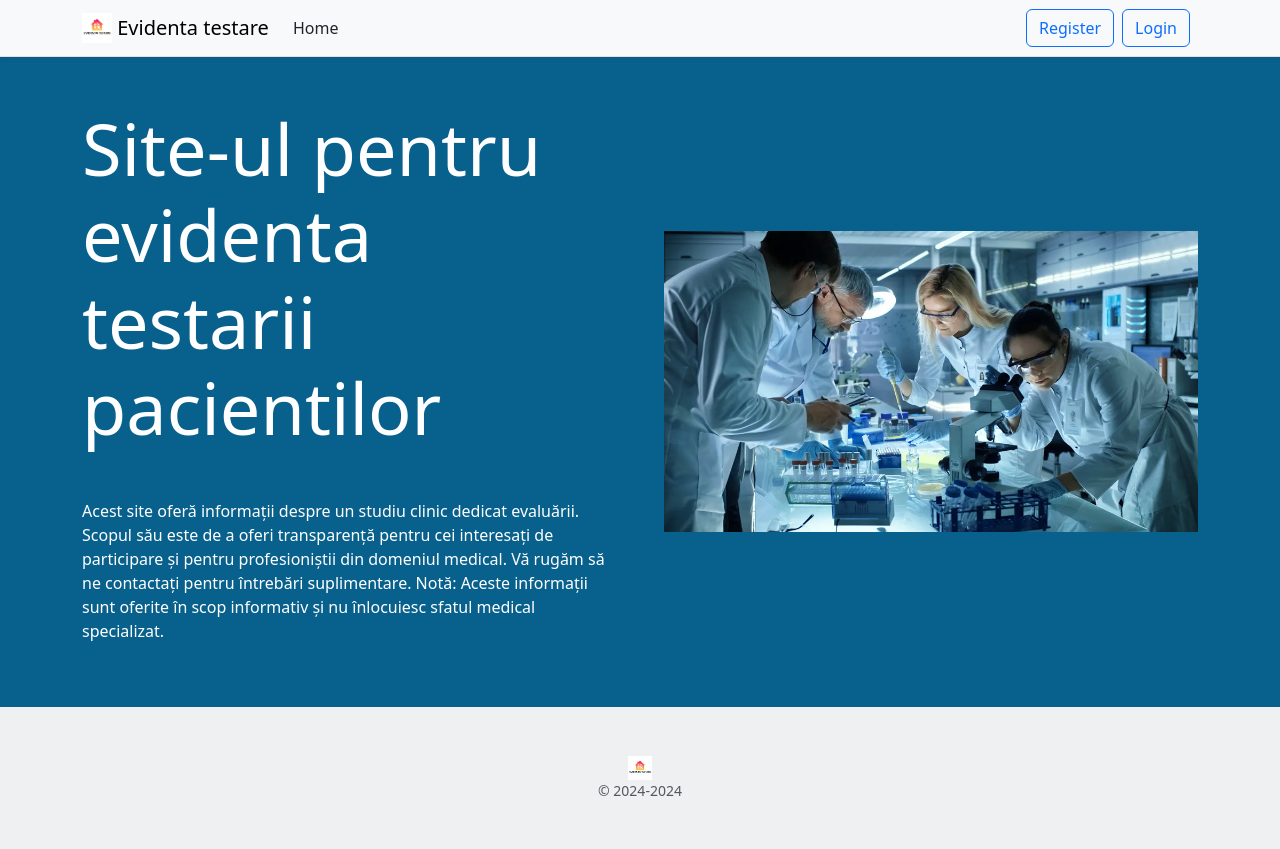
After one commit to SicKCristi/Meds_Testing, a PHP site: page /index_medic.php in a window 1280 px wide. The commit adds this page. Run offline with PHP 8.4, Linux system fonts and the light colour scheme.

Commit message:
Crearea a doua pagini index pentru cele doua roluri + Modificarile necesare la login/register + Modificarea headerului comun tuturor paginilor index

```diff
--- /dev/null
+++ b/index_medic.php
@@ -0,0 +1,24 @@
+<?php
+    include "layout/header.php"
+?>
+
+    <div style="background-color: #08618d">
+        <div class="container text-white py-5">
+            <div class="row align-items-center g-5">
+                <div class="col-md-6">
+                    <h1 class="mb-5 display-2"><strong>Site-ul pentru evidenta testarii pacientilor</strong></h1>
+                    <p>
+                    Acest site oferă informații despre un studiu clinic dedicat evaluării. Scopul său este de a oferi transparență pentru cei interesați de participare și pentru profesioniștii din domeniul medical. Vă rugăm să ne contactați pentru întrebări suplimentare.
+                    Notă: Aceste informații sunt oferite în scop informativ și nu înlocuiesc sfatul medical specializat.
+                    </p>
+                </div>
+                <div class="col-md-6 text-center">
+                    <img src="/images/Testare_medicala.png" class="img-fluid" alt="hero" />
+                </div>
+            </div>
+        </div>
+    </div>
+
+    <?php
+        include "layout/footer.php"
+    ?>
--- a/layout/header.php
+++ b/layout/header.php
@@ -20,16 +20,28 @@
 
   <nav class="navbar navbar-expand-lg bg-body-tertiary border-bottom shadow-sm">
     <div class="container">
-      <a class="navbar-brand" href="/index.php">
+    <a class="navbar-brand" href="<?php
+      if ($autentificat) {
+        echo ($_SESSION["Rol"]==='Pacient') ? 'index_pacient.php' : 'index_medic.php';
+      } else {
+        echo 'index.php';
+      }
+    ?>">
         <img src="/images/logo.png" width="30" height="30" class="d-inline-block align-top" alt=""> Evidenta testare
-      </a>
+    </a>
       <button class="navbar-toggler" type="button" data-bs-toggle="collapse" data-bs-target="#navbarSupportedContent" aria-controls="navbarSupportedContent" aria-expanded="false" aria-label="Toggle navigation">
         <span class="navbar-toggler-icon"></span>
       </button>
       <div class="collapse navbar-collapse" id="navbarSupportedContent">
         <ul class="navbar-nav me-auto mb-2 mb-lg-0">
           <li class="nav-item">
-            <a class="nav-link text-dark" href="/index.php">Home</a>
+          <a class="nav-link text-dark" href="<?php
+            if ($autentificat) {
+              echo ($_SESSION["Rol"]==='Pacient') ? 'index_pacient.php' : 'index_medic.php';
+            } else {
+              echo 'index.php';
+            }
+            ?>">Home</a>
           </li>
         </ul>
 
```
Also changed, not shown: index_pacient.php (added, +24 -0 lines), login.php (+13 -6 lines), register.php (+6 -1 lines).
